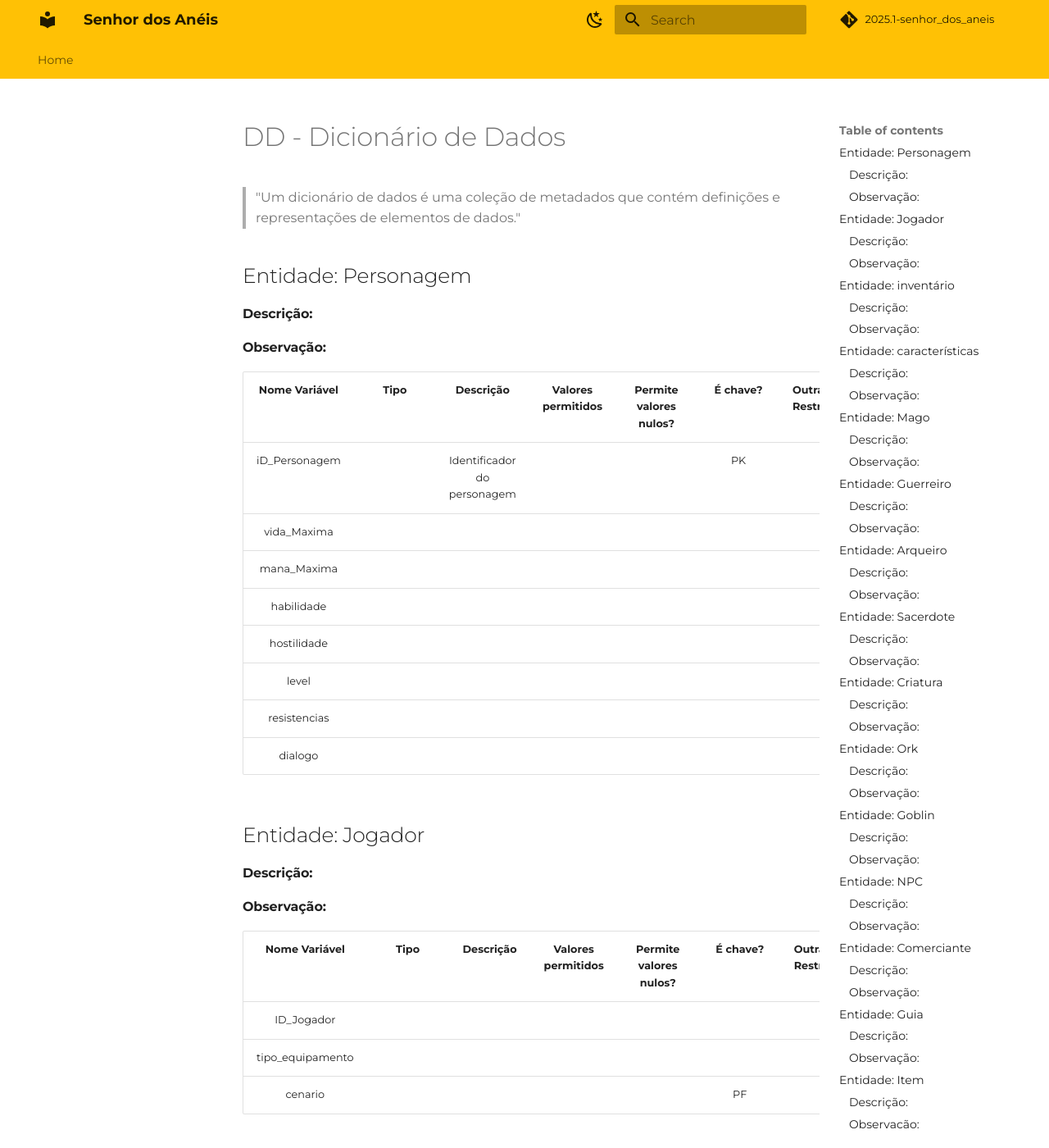
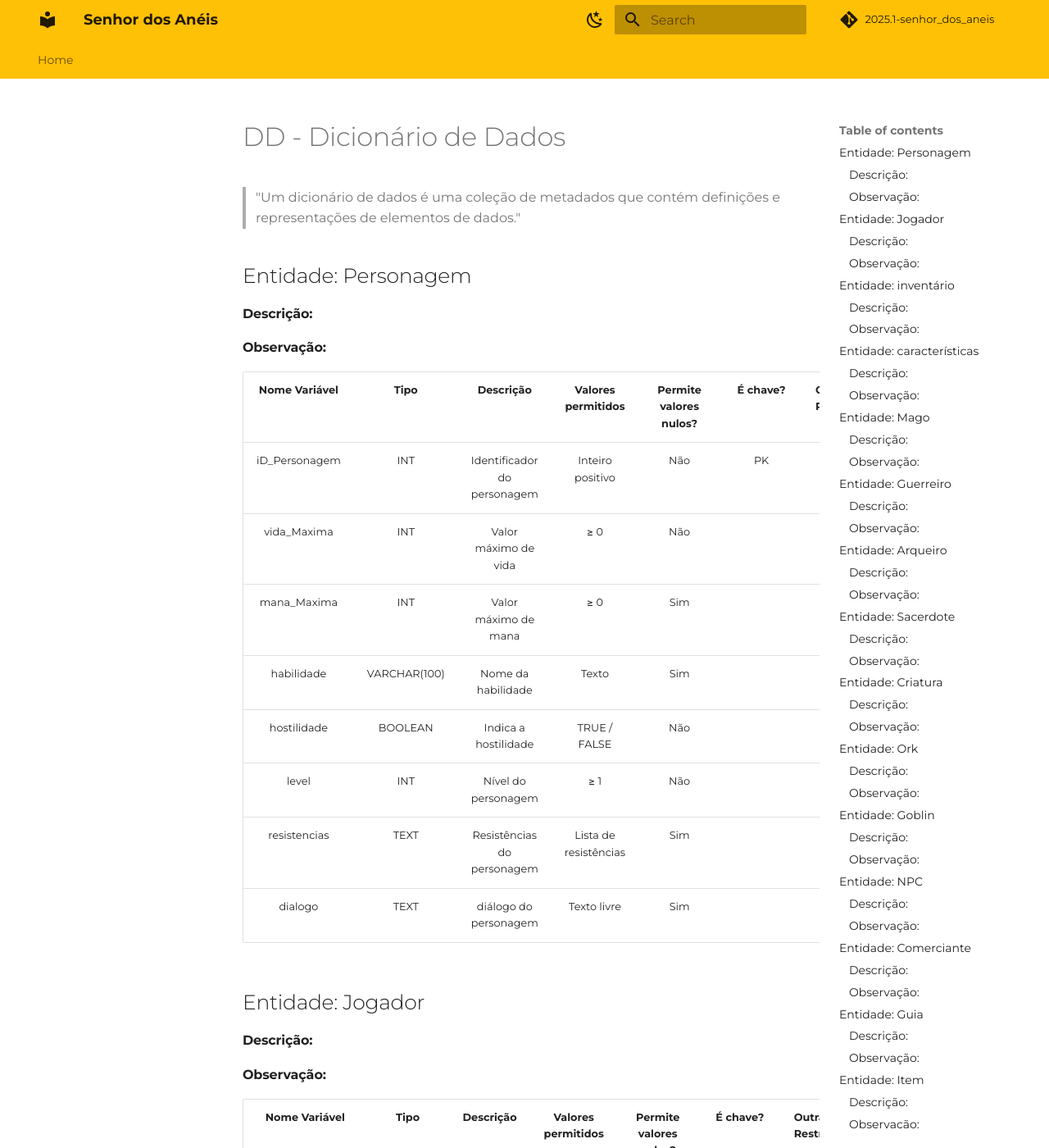
Before and after one commit to SBD1/2025.1-senhor_dos_aneis, an MkDocs documentation site: the page built from docs/DD_o_senhor_dos_aneis.md, in a window 1280 px wide and 1400 px high. Shown: the whole window at 82% size. Built offline with MkDocs 1.6.1 and Material for MkDocs 9.7.7, drawn with Linux system fonts in a browser that asks for light colours; comment, search, counter and statistics services are not loaded.

Commit message:
Update DD_o_senhor_dos_aneis.md

```diff
--- a/docs/DD_o_senhor_dos_aneis.md
+++ b/docs/DD_o_senhor_dos_aneis.md
@@ -9,16 +9,16 @@
 
 #### Observação:
 
-| Nome Variável |     Tipo     |         Descrição          | Valores permitidos | Permite valores nulos? | É chave? | Outras Restrições |
-| :-----------: | :----------: | :------------------------: | :----------------: | :--------------------: | :------: | ----------------- |
-| iD_Personagem |              | Identificador do personagem|                    |                        |    PK    |                   |
-| vida_Maxima   |              |                            |                    |                        |          |                   |
-| mana_Maxima   |              |                            |                    |                        |          |                   |
-| habilidade    |              |                            |                    |                        |          |                   |
-| hostilidade   |
-| level         |
-| resistencias  |
-| dialogo       |
+| Nome Variável |     Tipo     |         Descrição          | Valores permitidos  | Permite valores nulos? | É chave? | Outras Restrições |
+| :-----------: | :----------: | :------------------------: | :----------------:  | :--------------------: | :------: | ----------------- |
+| iD_Personagem |     INT      | Identificador do personagem|Inteiro positivo     |  Não                   |    PK    |                   |
+| vida_Maxima   |     INT      | Valor máximo de vida       |    ≥ 0              |  Não                   |          |                   |
+| mana_Maxima   |     INT      | Valor máximo de mana       |    ≥ 0              |	Sim                    |          |                   |
+| habilidade    | VARCHAR(100) | Nome da habilidade         | Texto               | Sim                    |          |                   |
+| hostilidade   | BOOLEAN      | Indica a hostilidade       | TRUE / FALSE        |  Não                   |          |                   |
+| level         |    	INT      | Nível do personagem        |    ≥ 1              |  Não                   |          |                   |
+| resistencias  |   	TEXT     | Resistências do personagem |Lista de resistências|  Sim                   |          |                   |
+| dialogo       |     TEXT     | diálogo do personagem      |  Texto livre        | 	Sim                  |          |                   |
 
 ## Entidade: Jogador
 
```
